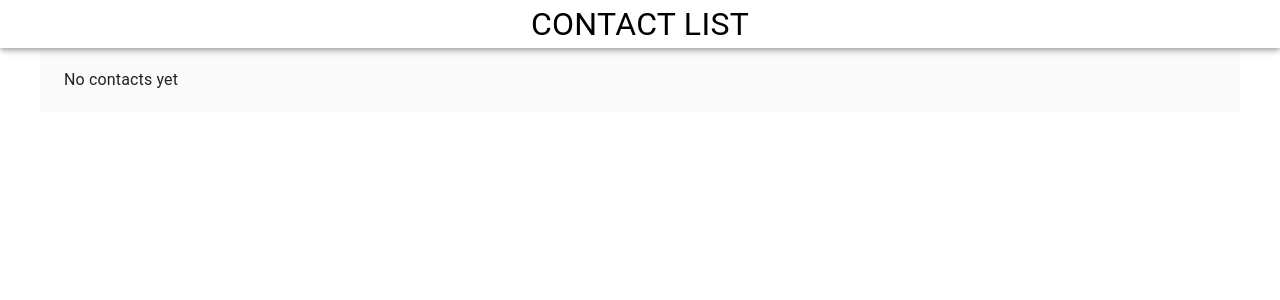
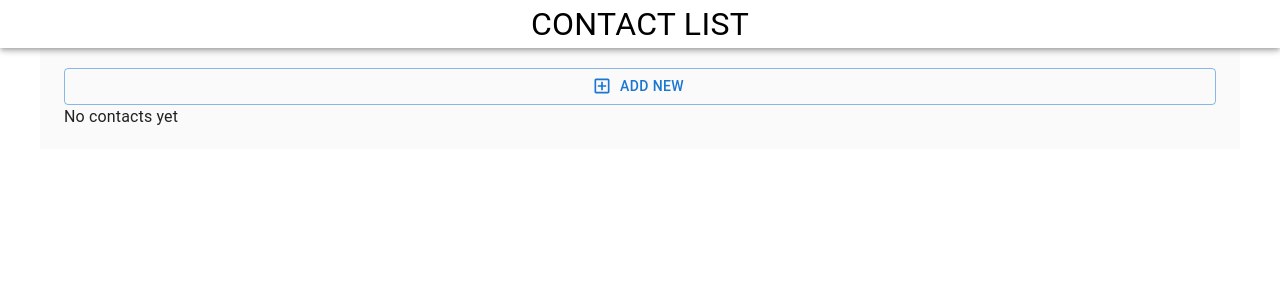
Before and after one commit to iurimp91/contact-list, a React (Create React App) app: page / in a window 1280 px wide. Shown: the top 300 px of the page. Built offline with nearby package versions, Linux system fonts and the light colour scheme.

Commit message:
feat: add new contact button on home

```diff
--- a/src/pages/Home.tsx
+++ b/src/pages/Home.tsx
@@ -1,6 +1,6 @@
 import { useEffect, useState } from "react";
-import { Typography, Box } from "@mui/material";
-import { ContactPageOutlined } from "@mui/icons-material";
+import { Typography, Box, Button } from "@mui/material";
+import { ContactPageOutlined, AddBoxOutlined } from "@mui/icons-material";
 import Contact from "../interfaces/Contact";
 import { useNavigate } from "react-router-dom";
 
@@ -14,6 +14,14 @@ export default function Home(): JSX.Element {
 
   return (
     <>
+      <Button
+        fullWidth
+        variant="outlined"
+        startIcon={<AddBoxOutlined />}
+        onClick={() => navigate("/form")}
+      >
+        ADD NEW
+      </Button>
       {contactList
         ? contactList.map(({ name, email }) => (
           <Box
@@ -32,7 +40,9 @@ export default function Home(): JSX.Element {
             }}
             onClick={() => navigate(`/contact/${email}`)}
           >
-            <ContactPageOutlined sx={{ fontSize: "40px", color: "#6AEFAB" }} />
+            <ContactPageOutlined
+              sx={{ fontSize: "40px", color: "#6AEFAB" }}
+            />
             <Typography sx={{ fontSize: "23px", ml: "15px" }}>
               {name}
             </Typography>
```
